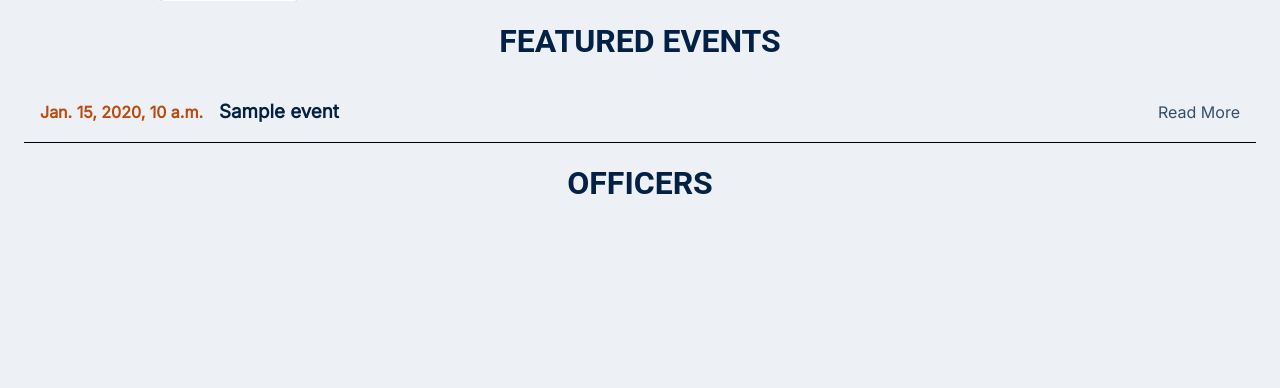
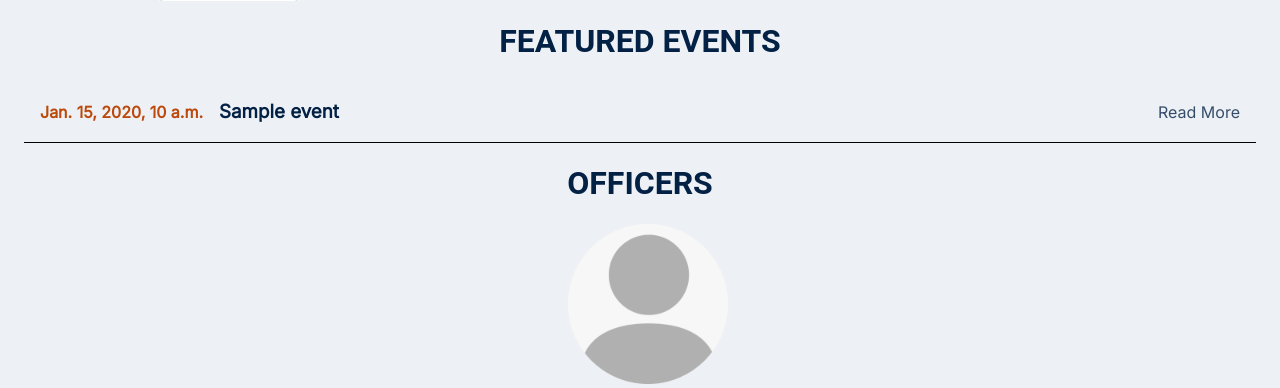
Before and after one commit to Auburn-ACM/acmsite, a Django app: template acmsite/templates/acmsite/index.html in a window 1280 px wide. Shown: the part 1353-1741 px from the top of the page. Before the commit the page ends 1547 px from the top, so only its background shows below. Run offline with Django 3.2, Linux system fonts and the light colour scheme; the template is opened without the code that fills it: most values are stand-ins (such as "Sample title", 1, 10 or a date in 2020).

Commit message:
added officer cards

```diff
--- a/acmsite/static/acmsite/style.css
+++ b/acmsite/static/acmsite/style.css
@@ -239,6 +239,47 @@ a {
     background-color: white;
     border-radius: 0 0 0.9rem 0.9rem;
 }
+.officer {
+    display: flex;
+    align-items: center;
+    justify-content: center;
+    position: relative;
+    width: 20vmin;
+    height: 20vmin;
+    border-radius: 100%;
+}
+.officer p {
+    line-height: 0.25rem;
+}
+.officer .officer-body {
+    z-index: 0;
+    text-align: center;
+}
+.officer .officer-body .officer-name {
+    font-weight: 700;
+    color: var(--au-dark-blue);
+}
+.officer .officer-body .officer-title {
+    padding-top: 0.25rem;
+    font-weight: 500;
+    color: var(--au-orange);
+}
+.officer .officer-image {
+    width: 100%;
+    height: 100%;
+    position: absolute;
+}
+.officer-image img {
+    width: 100%;
+    height: 100%;
+}
+.officer:hover .officer-image {
+    opacity: 0.3;
+    z-index: 0;
+}
+.officer:hover .officer-body {
+    z-index: 1;
+}
 
 #big-auacm {
     font-size: 9vw;
--- a/acmsite/templates/acmsite/index.html
+++ b/acmsite/templates/acmsite/index.html
@@ -86,4 +86,20 @@
     {% endif %}
 
     <h1 class="mx-auto text-center text-dark-blue">OFFICERS</h1>
+    <div class="flex-row px-1 justify-around gap-1 w-100 absolute">
+        {% for position, first, last in officer_list %}
+        <div class="officer">
+            <div class="officer-body">
+                <h3 class="officer-name">
+                    <p>{{first}}</p>
+                    <p>{{last}}</p>
+                </h3>
+                <p class="officer-title">{{position}}</p>
+            </div>
+            <div class="officer-image">
+                <img alt={{position}} src="{% static 'acmsite/officer_placeholder.png' %}" />
+            </div>
+        </div>
+        {% endfor %}
+    </div>
 {% endblock %}
```
Also changed, not shown: acmsite/views.py (+7 -0 lines), acmsite/static/acmsite/officer_placeholder.png (added).
